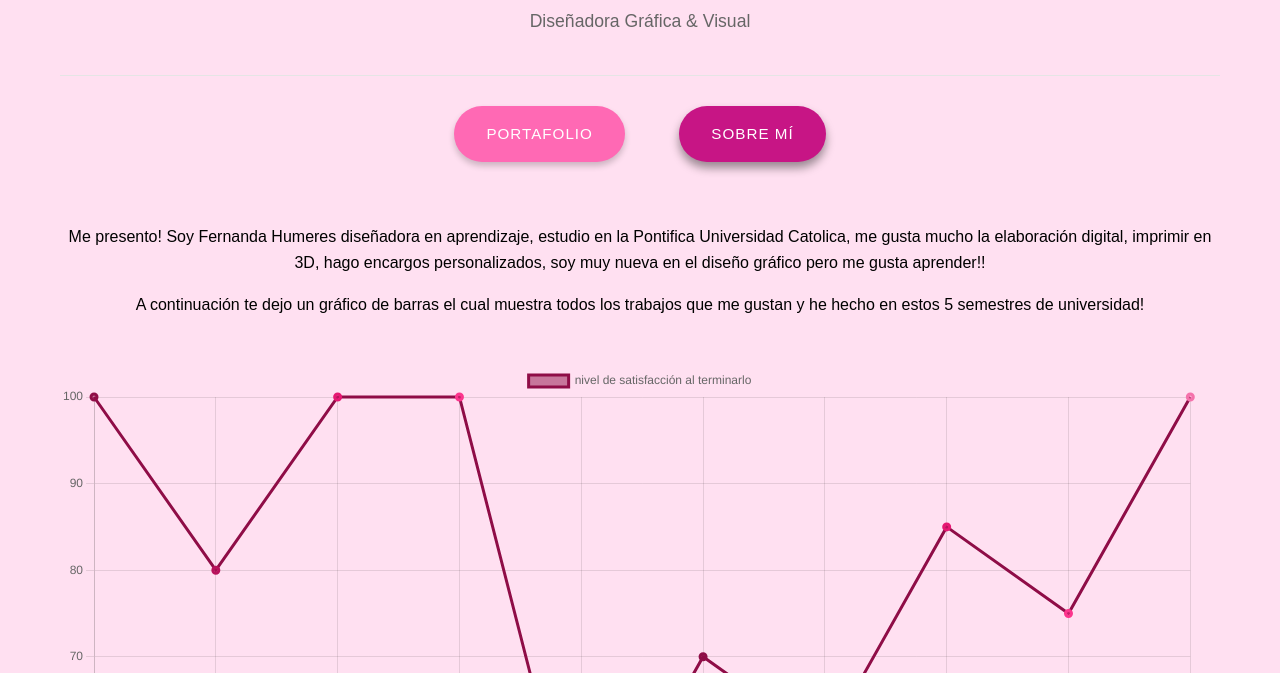
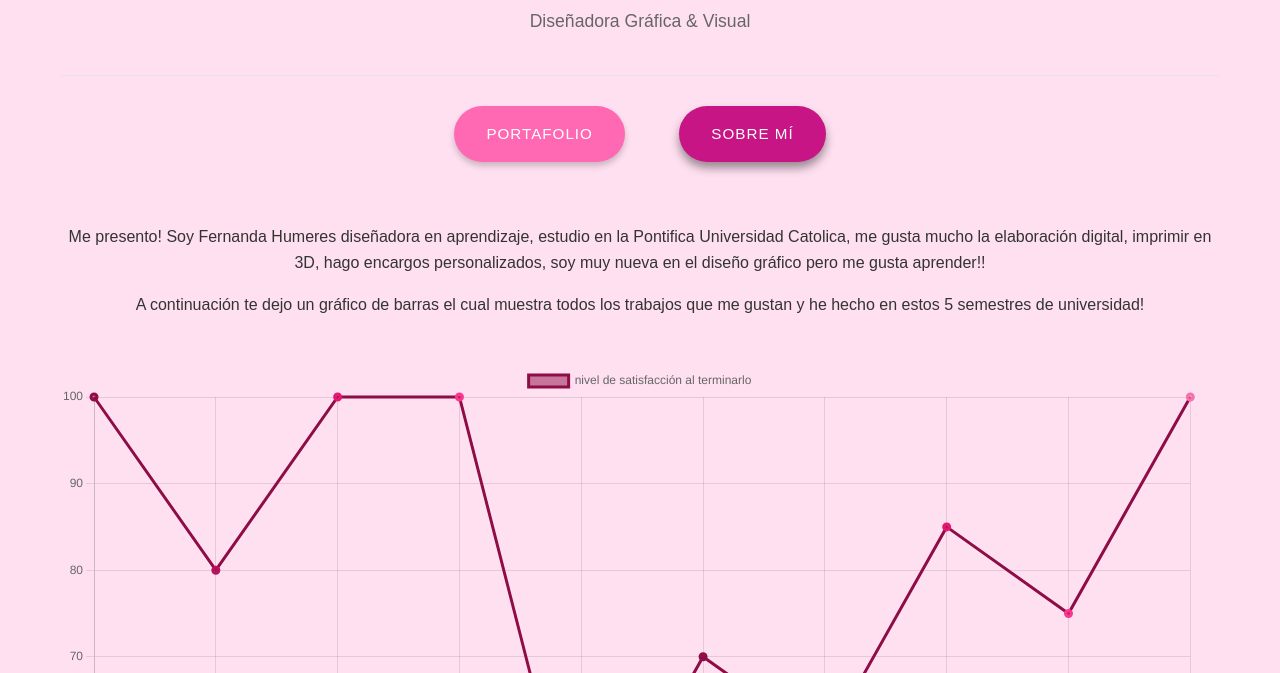
Before and after one commit to Mikuby11/Evaluacion_2, a plain HTML site: page about.html in a window 1280 px wide. Shown: the part 127-800 px from the top of the page. Drawn offline with nearby package versions, Linux system fonts and the light colour scheme.

Commit message:
Update style.css

```diff
--- a/style.css
+++ b/style.css
@@ -7,7 +7,7 @@
 body {
     font-family: 'Arial', sans-serif;
     line-height: 1.6;
-    color: #hotpink;
+    color: #333;
     background-color: #FFE0F1;
 }
 
```
